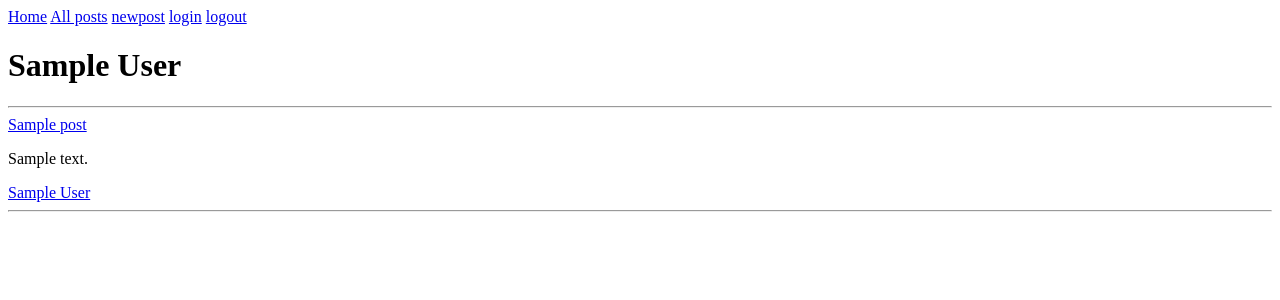
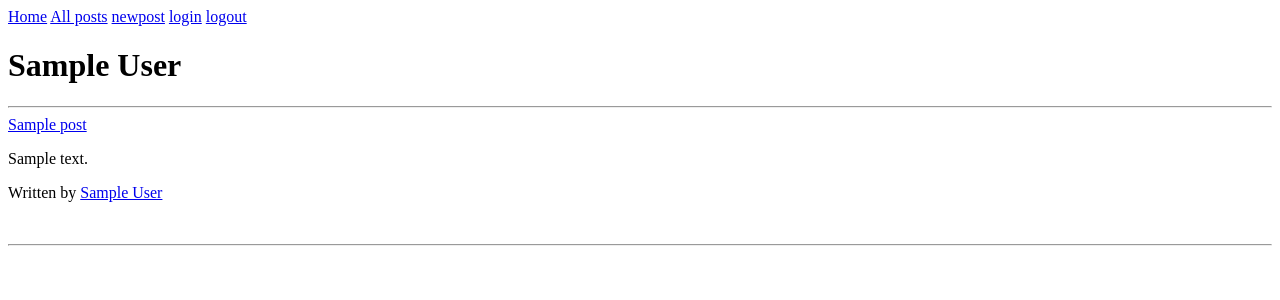
Before and after one commit to barisgg/blogz, a Flask app: template templates/blog.html in a window 1280 px wide. Shown: the top 300 px of the page. Run offline with Flask 2, Linux system fonts and the light colour scheme; the visitor is signed in with stand-in values (Sample User, id 1); tables that the repository leaves empty hold one stand-in row (values such as "Sample post"); the template is opened without the code that fills it: values that come from a table or form of the project are taken from there, most other values are stand-ins (such as "Sample title", 1, 10 or a date in 2020); data that the repository does not hold is empty.

Commit message:
added written by

```diff
--- a/templates/blog.html
+++ b/templates/blog.html
@@ -16,7 +16,7 @@
             {% if name %}
                 {% for name in name %}
                     {% if post.owner_id == name.id %}
-                        <a href=blog?user={{post.owner_id}}>{{name.name}}</a></br><hr /></br>
+                    <p>Written by <a href=blog?user={{post.owner_id}}>{{name.name}}</a></p></br><hr /></br>
                     {% endif %}
                 {% endfor %}
             {% endif %}
--- a/templates/post.html
+++ b/templates/post.html
@@ -3,6 +3,6 @@
 {% if post %}
         <h1>{{post.title}}</h1>
         <p>{{post.body}}</p>
-        <a href="/blog?user={{post.owner_id}}">{{name.name}}</a>
+        <p>Written by <a href="/blog?user={{post.owner_id}}">{{name.name}}</a></p>
 {% endif %}
 {% endblock %}
```
